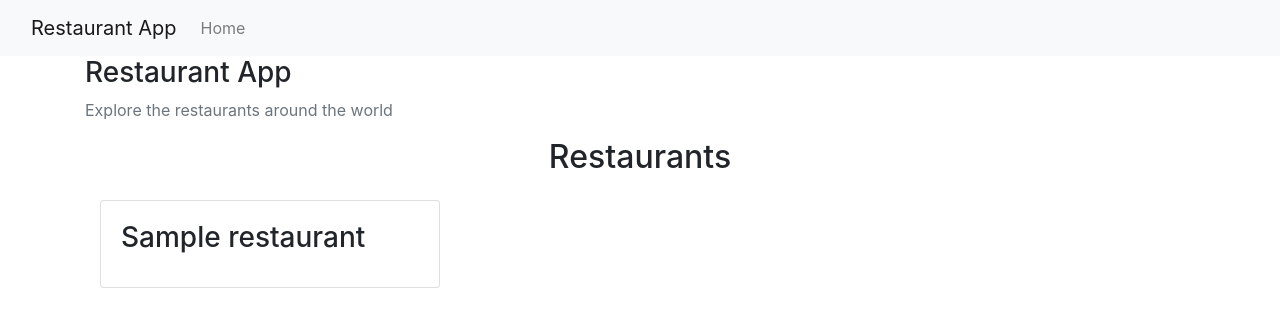
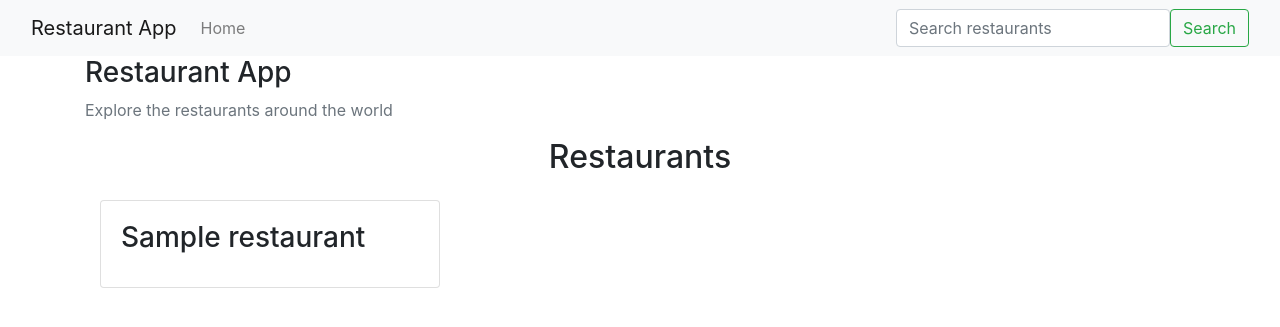
Before and after one commit to AisteMer/Databases, a Flask app: template templates/home.html in a window 1280 px wide. Shown: the top 327 px of the page. Run offline with Flask 3, Linux system fonts and the light colour scheme; the template is opened without the code that fills it: most values are stand-ins (such as "Sample title", 1, 10 or a date in 2020); parts of the project's set-up code (start-up, migrations or seed data) failed here and were passed over; some libraries are stand-ins or nearby versions.

Commit message:
fixing titles and proper names

```diff
--- a/templates/navbar.html
+++ b/templates/navbar.html
@@ -11,13 +11,12 @@
     <script src="https://code.jquery.com/ui/1.12.0/jquery-ui.min.js"></script>
     <link rel="stylesheet" href="https://code.jquery.com/ui/1.12.1/themes/base/jquery-ui.css">
 
-
     <!-- Bootstrap CSS -->
     <link rel="stylesheet" href="https://stackpath.bootstrapcdn.com/bootstrap/4.2.1/css/bootstrap.min.css">
     <link rel="stylesheet" href="{{url_for('static', filename='main.css')}}">
     <script src="https://stackpath.bootstrapcdn.com/bootstrap/4.2.1/js/bootstrap.min.js"></script> <!-- using this for the pop up window-->
 
-    <title>Electronic Music Artists</title>
+    <title>Restaurant App</title>
 </head>
 <body>
   <nav class="navbar navbar-expand-lg navbar-light bg-light">
@@ -33,6 +32,8 @@
                 </li>
             </ul>
             <form class="d-flex" action="{{ url_for('search') }}" method="GET">
+                <input class="form-control me-2" type="search" placeholder="Search restaurants" aria-label="Search" name="query">
+                <button class="btn btn-outline-success" type="submit">Search</button>
             </form>
         </div>
     </div>
```
